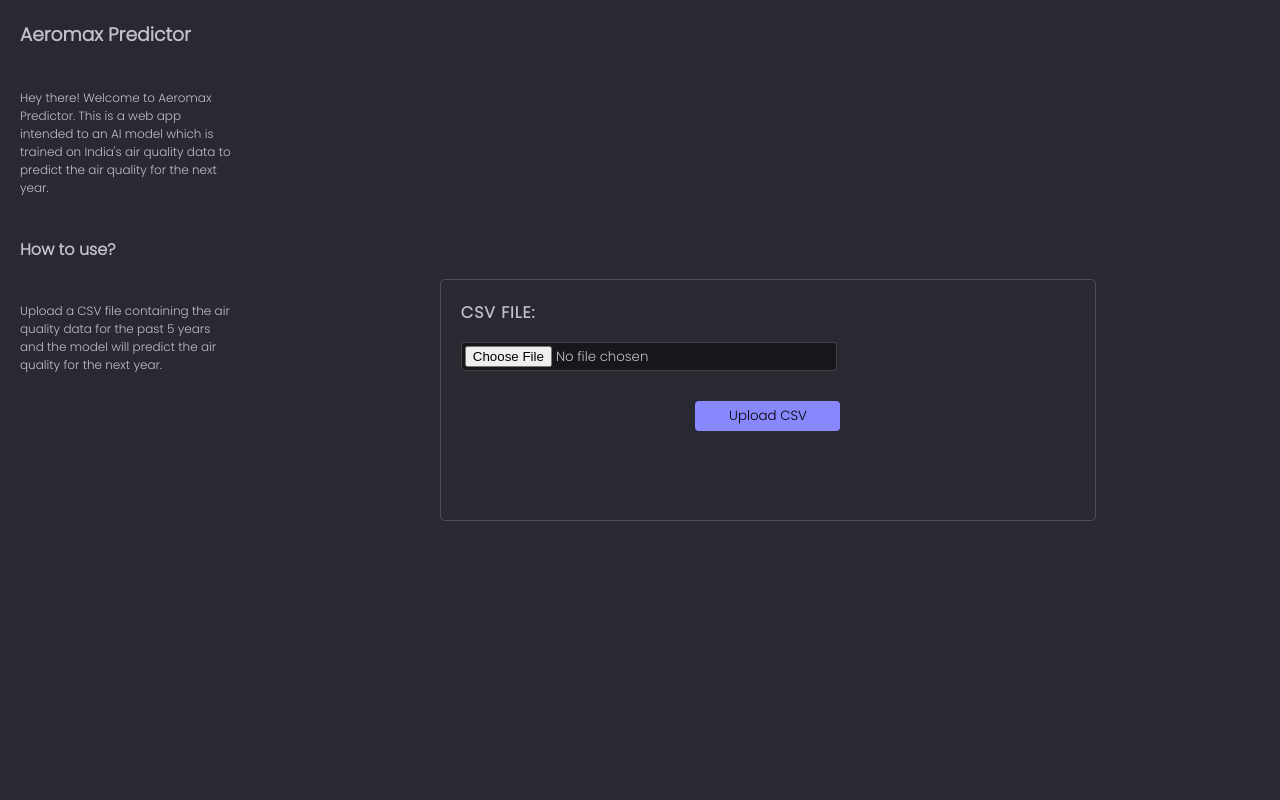
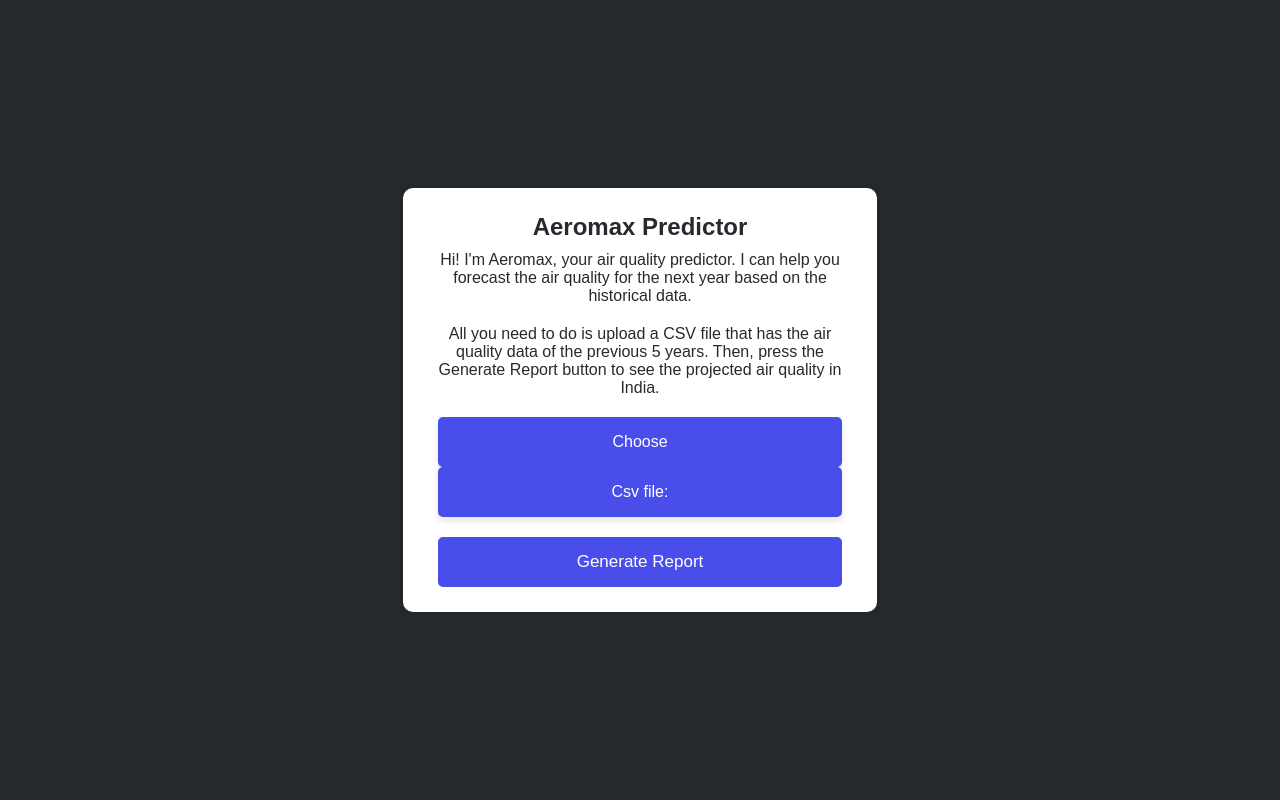
Before and after one commit to Dainwi/Aeromax_Predictor, a Django app: page / in a window 1280 px wide. Run offline with Django 4.2, Linux system fonts and the light colour scheme.

Commit message:
UI updated

```diff
--- a/app/static/styles.css
+++ b/app/static/styles.css
@@ -1,124 +1,100 @@
-@import url('https://fonts.googleapis.com/css2?family=Nunito&family=Poppins:wght@300&display=swap');
-
 * {
     margin: 0;
     padding: 0;
-    overflow: hidden;
-    font-family: 'Poppins', sans-seri
+    box-sizing: border-box;
+    font-family: "Poppins", sans-serif;
 }
 
 body {
-    background: #282931ff;
-}
-
-.sidebar {
-    width: 20vw;
-    height: 100vh;
-    background: #282931ff;
-    display: block;
-    color: #c1c0c7ff;
-}
-
-.sidebar h3 {
-    padding: 20px;
-}
-
-.sidebar h4 {
-    padding: 20px;
-}
-
-.sidebar p {
-    font-size: 12px;
-    padding: 20px;
-}
-
-.main {
-    width: 80vw;
-    height: 100%;
-    position: absolute;
-    left: 20vw;
+    background: #262a2f;
+    color: #fff;
     display: flex;
     justify-content: center;
     align-items: center;
+    height: 100vh;
 }
 
-.upload_form {
-    width: 60%;
-    height: 25vh;
-    padding: 20px;
-    border: 1px solid rgba(193, 192, 199, 0.249);
-    border-radius: .3em;
+.container {
+    width: 37%;
+    padding: 25px 35px;
+    background: #fff;
+    border-radius: 10px;
+    box-shadow: 0 0 10px rgba(0, 0, 0, 0.2);
+    color: #262a2f;
 }
 
-.upload_form label {
-    display: inline-block;
-    width: 100%;
-    color: #c1c0c7ff;
-    text-transform: uppercase;
+.container h1 {
+    font-size: 24px;
     font-weight: 600;
-    letter-spacing: 1px;
+    margin-bottom: 10px;
+    text-align: center;
 }
 
-.upload_form input {
-    background: rgb(22, 23, 26);
-    border-radius: .3em;
-    padding: 3px;
-    color: #c1c0c7ff;
-    border: 1px solid rgba(193, 192, 199, 0.249);
-    width: 60%;
-    margin: 10px 0;
-    display: flex;
-    justify-content: center;
+.container p {
+    font-size: 16px;
+    font-weight: 400;
+    margin-bottom: 20px;
+    text-align: center;
 }
 
-.upload_form input:hover {
-    border: 1px solid orange;
-    outline: 1px solid whitesmoke;
+.container input[type="file"] {
+    width: 100%;
+    height: 50px;
+    border: 1px solid #494eea;
+    outline: 0;
+    padding: 10px;
+    margin: 10px 0px 20px;
+    border-radius: 5px;
+    display: none;
+    overflow: hidden;
 }
 
-.upload_form button {
-    background: #8987feff;
-    border-radius: .3em;
+.container label {
+    display: block;
+    width: 100%;
+    height: 50px;
+    background: #494eea;
+    color: #fff;
     border: 0;
     outline: 0;
-    width: 145px;
-    padding: 5px;
-    margin: 20px auto;
-    display: block;
+    border-radius: 5px;
+    box-shadow: 0 4px 6px rgba(0, 0, 0, 0.1);
+    cursor: pointer;
+    font-weight: 500;
+    text-align: center;
+    line-height: 50px;
 }
 
-.upload_form button:focus {
-    transform: translateY(3px);
+/* Style the selected file name with ellipsis for overflow */
+.container .file-name {
+    white-space: nowrap;
+    overflow: hidden;
+    text-overflow: ellipsis;
 }
 
-.result {
-    background: #353441ff;
-    width: 80%;
-    height: 50vh;
-    padding: 20px;
-    border-radius: .3em;
-    margin: 20vh auto;
+.container button {
+    display: block;
+    width: 100%;
+    height: 50px;
+    background: #494eea;
+    color: #fff;
+    border: 0;
+    outline: 0;
+    border-radius: 5px;
+    cursor: pointer;
+    font-size: 17px;
+    font-weight: 500;
+    text-align: center;
+    line-height: 50px;
+    margin-top: 20px;
 }
 
-.result h3 {
-    color: #c1c0c7ff;
-    text-transform: uppercase;
-    font-weight: 600;
-    letter-spacing: 1px;
-    margin-bottom: 10px;
-    display: inline-block;
-    width: 100%;
-}
+@media screen and (max-width: 768px) {
+    body {
+        padding: 11px;
+    }
 
-.result img {
-    width: 90%;
-    height: 80%;
-    border-radius: .3em;
-    margin-top: 10px;
-}
-
-@media screen and (max-width: 440px) {
-    .sidebar {
-        display: none;
+    .container {
+        width: 100%;
     }
 }
--- a/app/templates/app/index.html
+++ b/app/templates/app/index.html
@@ -6,48 +6,39 @@
     {% load static %}
     <link rel="stylesheet" href="{% static 'styles.css' %}" />
     <title>Aeromax Predictor</title>
-    <style>
-      @media screen and (max-width: 600px) {
-        .upload_form {
-          width: 75%;
-        }
-        .main {
-          width: 100vw;
-          left: 0;
-        }
-        .sidebar {
-          width: 0;
-          margin: 0;
-          diplay: none;
-        }
-        .upload_form input {
-          width: 94%;
-        }
-      }
-    </style>
   </head>
   <body>
     <!-- app/templates/app/upload.html -->
-    <div class="main">
-      <form method="post" enctype="multipart/form-data" class="upload_form">
-        {% csrf_token %} {{ form.as_p }}
-        <button type="submit">Upload CSV</button>
-      </form>
+    <div class="container">
+      <h1>Aeromax Predictor</h1>
+      <p>Hi! I'm Aeromax, your air quality predictor. I can help you forecast the air quality for the next year based on
+        the historical data.</p>
+      <p>All you need to do is upload a CSV file that has the air quality data of the previous 5 years. Then, press the
+        Generate Report button to see the projected air quality in India.</p>
+
+
+      <!-- Label for the file input -->
+      <label for="fileInput" id="fileName" class="file-name">
+        Choose
+      </label>
+
+      <!-- Actual file input element, visually hidden -->
+      <input type="file" id="fileInput">
+      {% csrf_token %} {{ form.as_p }}
+
+      <!-- Generate Report button -->
+      <button>Generate Report</button>
     </div>
 
-    <div class="sidebar">
-      <h3 id="title">Aeromax Predictor</h3>
-      <p>
-        Hey there! Welcome to Aeromax Predictor. This is a web app intended to
-        an AI model which is trained on India's air quality data to predict the
-        air quality for the next year.
-      </p>
+    <!-- JavaScript to update the selected file name -->
+    <script>
+      const fileInput = document.getElementById('fileInput');
+      const fileNameDisplay = document.querySelector('.file-name');
 
-      <h4>How to use?</h4>
-      <p>
-        Upload a CSV file containing the air quality data for the past 5 years
-        and the model will predict the air quality for the next year.
-      </p>
-    </div>
+      fileInput.addEventListener('change', () => {
+        fileNameDisplay.textContent = fileInput.files[0] ? fileInput.files[0].name : 'No file selected';
+      });
+
+    </script>
   </body>
 </html>
```
